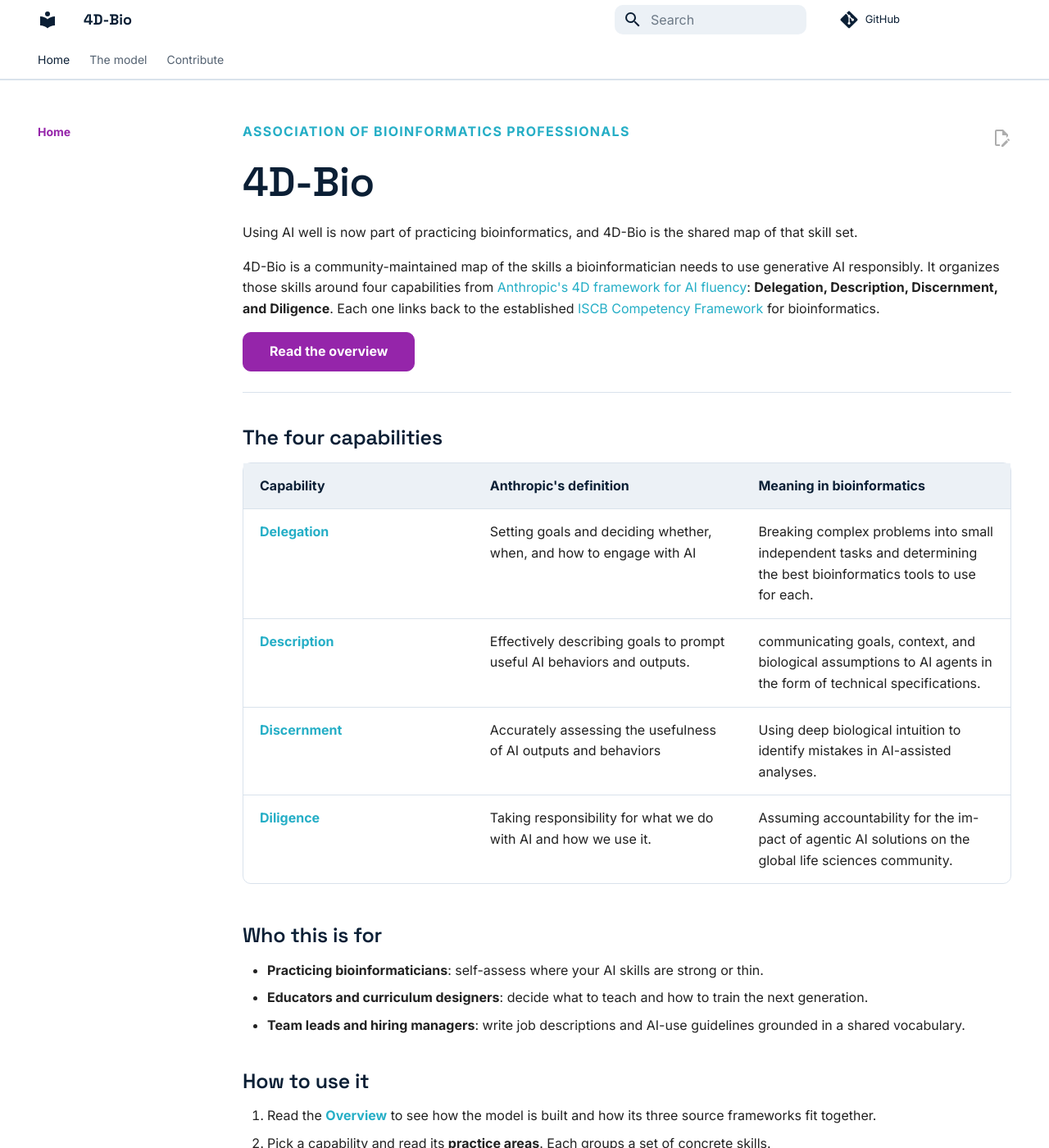
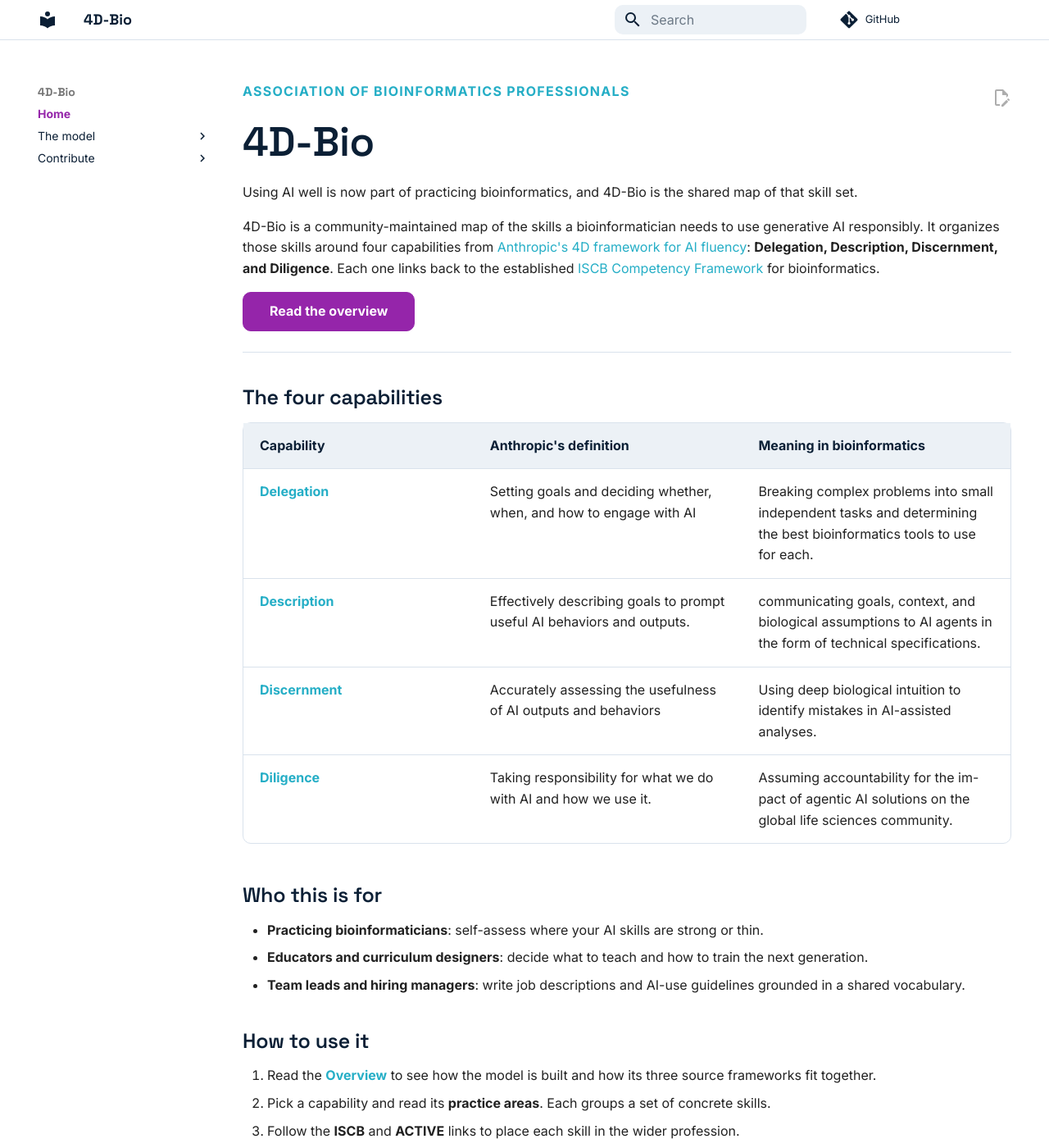
Before and after one commit to larisa-msoto/ai-bioinformatics-practice-model, an MkDocs documentation site: the page built from docs/index.md, in a window 1280 px wide and 1400 px high. Shown: the whole window at 82% size. Built offline with MkDocs 1.6.1 and Material for MkDocs 9.7.7, drawn with Linux system fonts in a browser that asks for light colours; comment, search, counter and statistics services are not loaded.

Commit message:
Navigation: collapsible left tree, only the TOC stays sticky
The live (wide-viewport) layout was showing a horizontal tab bar plus a
sticky left menu; local narrow-viewport testing hid that behind the drawer.

- Drop navigation.tabs / navigation.tabs.sticky / navigation.sections so the
  nav is one collapsible tree in the left sidebar rather than a horizontal
  bar with always-open sections
- On desktop, un-stick the left sidebar (position: static) so it scrolls
  with the page; the right-hand table of contents keeps Material's default
  sticky behaviour. The mobile slide-in drawer is unchanged.

Co-Authored-By: Claude Sonnet 5 <noreply@anthropic.com>

```diff
--- a/docs/stylesheets/extra.css
+++ b/docs/stylesheets/extra.css
@@ -194,6 +194,21 @@ button:focus-visible,
 }
 .md-nav--secondary .md-nav__link--active {
   font-weight: 600;
+}
+
+/* Only the table of contents stays pinned. On desktop the left navigation
+   scrolls away with the page instead of sticking; on narrower screens it is
+   already a slide-in drawer, so leave that untouched. */
+@media screen and (min-width: 76.25em) {
+  .md-sidebar--primary {
+    position: static;
+    height: auto;
+  }
+  .md-sidebar--primary .md-sidebar__scrollwrap {
+    position: static;
+    height: auto;
+    overflow: visible;
+  }
 }
 
 /* ---- Eyebrow utility ------------------------------------------- */
--- a/mkdocs.yml
+++ b/mkdocs.yml
@@ -48,9 +48,8 @@ theme:
     text: Inter
     code: Roboto Mono
   features:
-    - navigation.tabs
-    - navigation.tabs.sticky
-    - navigation.sections
+    # No navigation.tabs / navigation.sections: the nav is a single
+    # collapsible tree in the left sidebar, not a horizontal bar.
     - navigation.top
     - toc.follow
     - search.suggest
```
